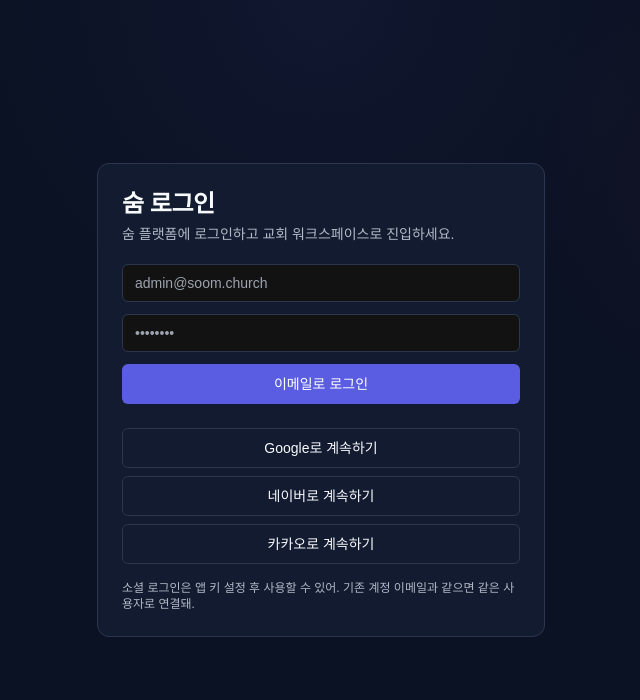
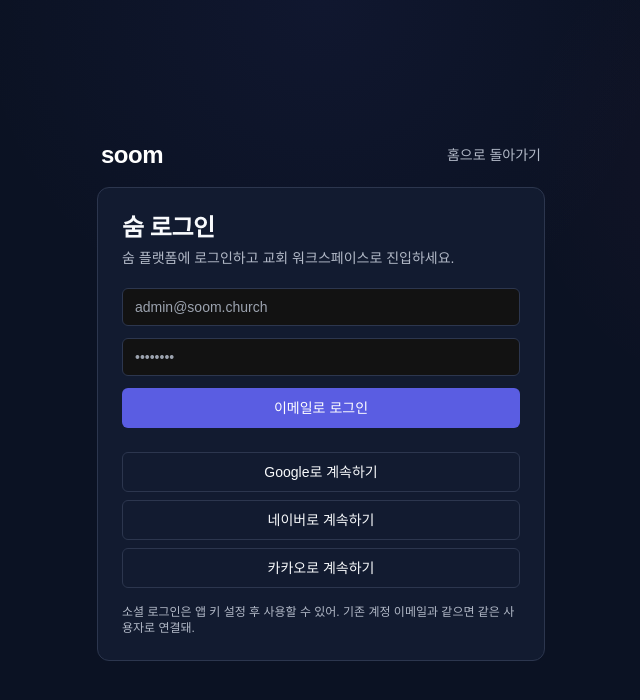
Before and after one commit to kinddragon1224/soom-church, a Next.js app: page /login in a window 1280 px wide. Shown: the top 700 px of the page, without its empty margins (319-959 px from the left). Built offline with nearby package versions, Linux system fonts and the light colour scheme; no server answers; a web font is replaced by a local one.

Commit message:
Add home navigation to login page

```diff
--- a/app/login/page.tsx
+++ b/app/login/page.tsx
@@ -1,3 +1,4 @@
+import Link from "next/link";
 import { Card } from "@/components/ui/card";
 import { Button } from "@/components/ui/button";
 import { isLoggedIn } from "@/lib/auth";
@@ -16,7 +17,17 @@ export default async function LoginPage({
 
   return (
     <div className="flex min-h-screen items-center justify-center p-4">
-      <Card className="w-full max-w-md p-6">
+      <div className="w-full max-w-md">
+        <div className="mb-4 flex items-center justify-between gap-3 px-1">
+          <Link href="/" className="font-display text-2xl font-semibold tracking-[-0.06em] text-white">
+            soom
+          </Link>
+          <Link href="/" className="text-sm text-muted-foreground hover:text-white">
+            홈으로 돌아가기
+          </Link>
+        </div>
+
+        <Card className="w-full p-6">
         <h1 className="text-2xl font-bold">숨 로그인</h1>
         <p className="mt-1 text-sm text-muted-foreground">숨 플랫폼에 로그인하고 교회 워크스페이스로 진입하세요.</p>
         {error ? (
@@ -59,7 +70,8 @@ export default async function LoginPage({
         </div>
 
         <p className="mt-4 text-xs text-muted-foreground">소셜 로그인은 앱 키 설정 후 사용할 수 있어. 기존 계정 이메일과 같으면 같은 사용자로 연결돼.</p>
-      </Card>
+        </Card>
+      </div>
     </div>
   );
 }
```
